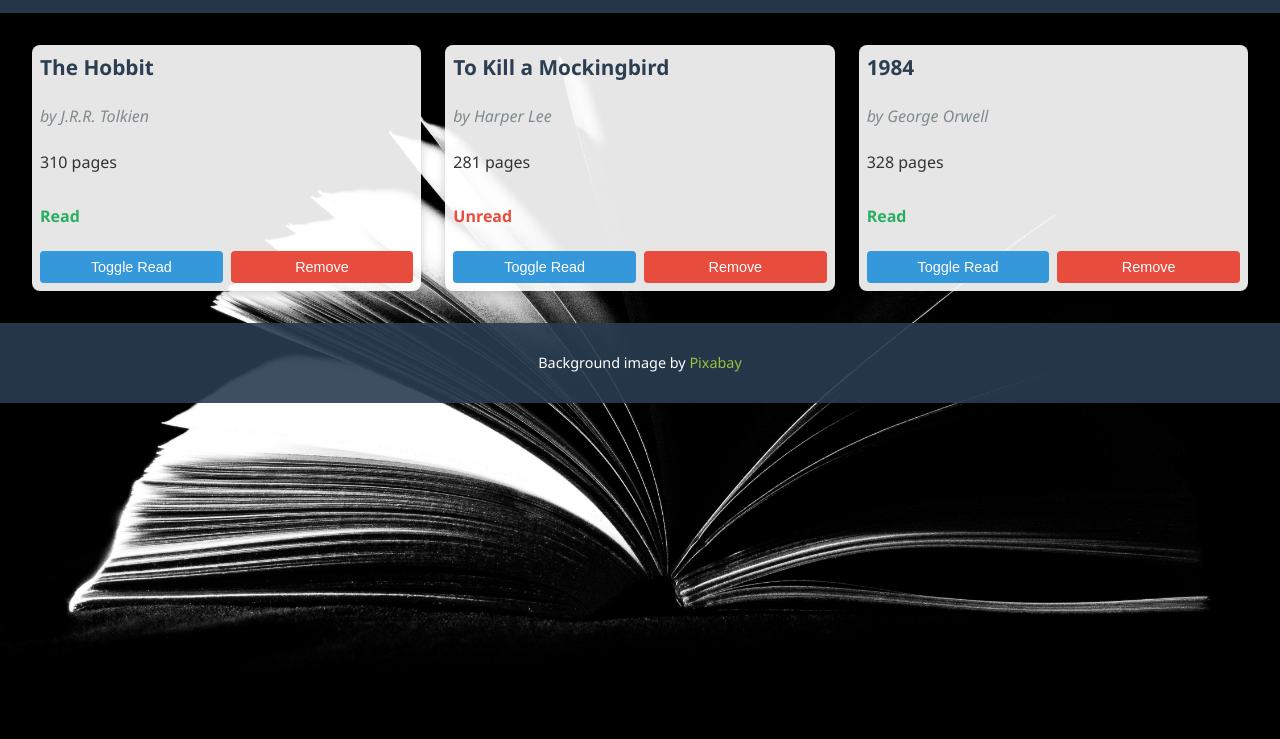
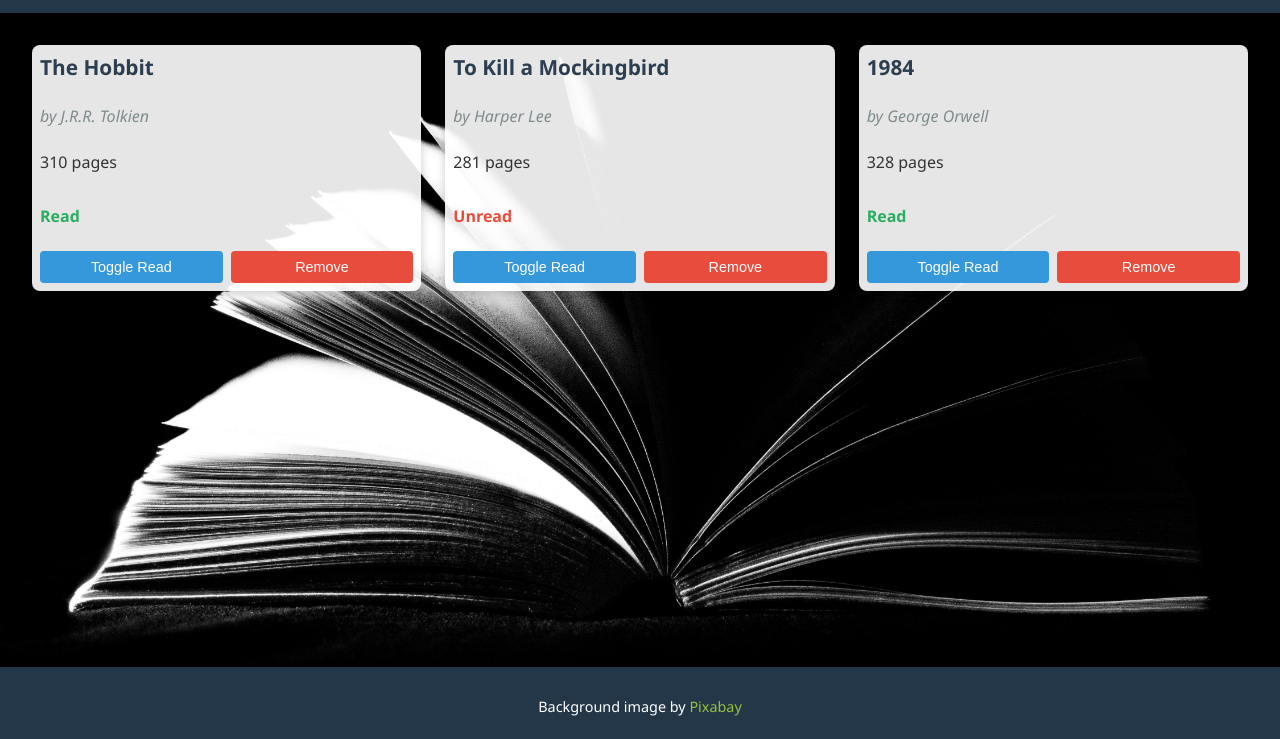
Before and after one commit to KhobieMaseko/Library, a plain HTML site: page index.html in a window 1280 px wide. Shown: the part 61-800 px from the top of the page. Drawn offline with Linux system fonts and the light colour scheme.

Commit message:
Fixed footer to stay at bottom permanently

```diff
--- a/style.css
+++ b/style.css
@@ -211,31 +211,33 @@ main {
 }
 
 
-/* Layout styles to push footer to bottom */
-html, body {
-    height: 100%;
+/* Make footer stick to the bottom */
+
+html {
+    position: relative;
+    min-height: 100%;
 }
 
-.page-wrapper {
-    display: flex;
-    flex-direction: column;
-    min-height: 100vh;
+body {
+    margin: 0;
+    padding-bottom: 40px; /* Must match footer height */
 }
 
-main {
-    flex: 1;
-}
-
-/* Footer styles */
 footer {
+    position: fixed;
+    bottom: 0;
+    left: 0;
+    right: 0;
+    height: 40px;
     background-color: rgba(40, 62, 80, 0.9);
     color: white;
     text-align: center;
     padding: 1rem;
     font-size: 0.9rem;
-    margin-top: auto; /* Pushes footer to bottom */
+    z-index: 100; /* Ensures footer stays above other content */
 }
 
+/* Your existing footer link styles can remain the same */
 footer a {
     color: #95c242;
     text-decoration: none;
```
